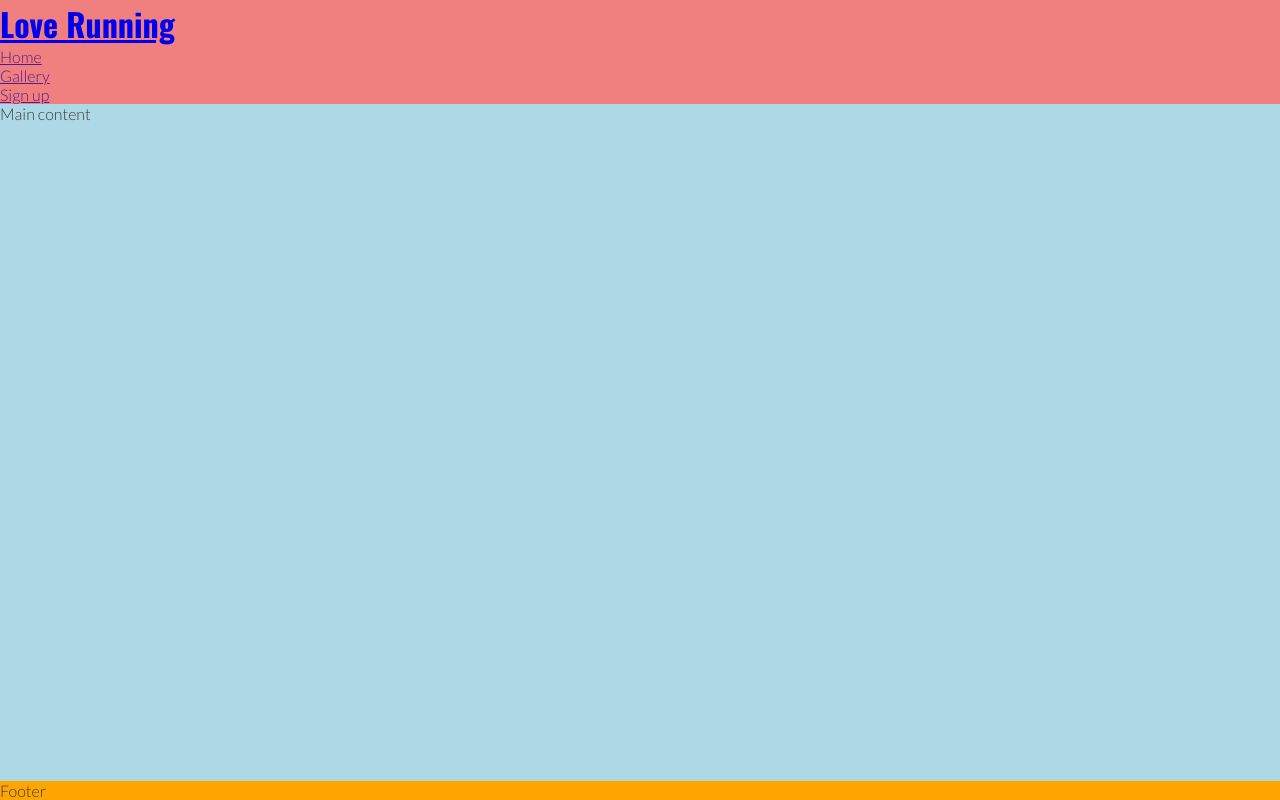
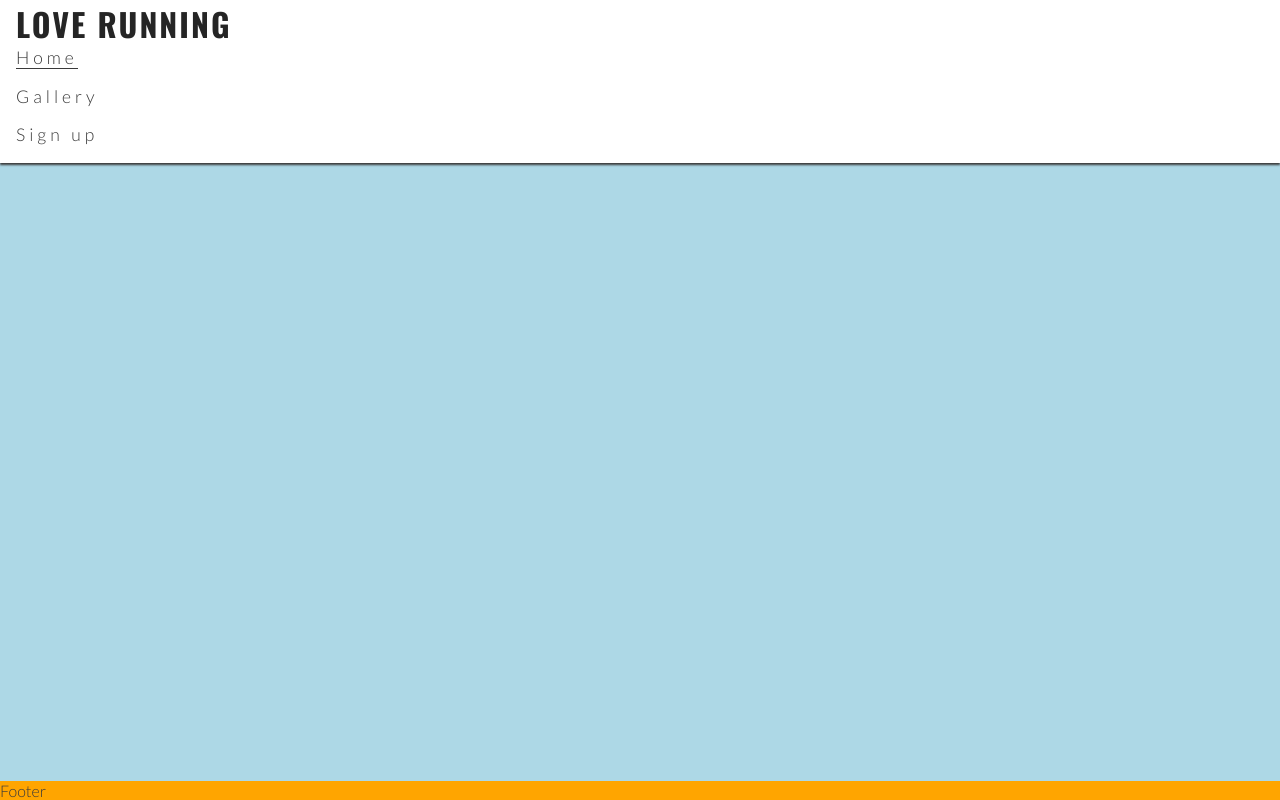
Before and after one commit to JPudsey-11/Love-Running, a plain HTML site: page index.html in a window 1280 px wide. Drawn offline with nearby package versions, Linux system fonts and the light colour scheme.

Commit message:
style logo, remove bullets, etc

```diff
--- a/assets/css/style.css
+++ b/assets/css/style.css
@@ -20,11 +20,39 @@ body {
 
 h1 {
     font-family: 'Oswald', sans-serif;
+    text-transform: uppercase;
+    letter-spacing: 2px;
+    color: #252525
+
 }
 
 /* Header */
 header {
-    background-color: lightcoral;
+    background-color: #ffffff;
+    padding: 0 1rem;
+    position: fixed;
+    z-index: 99;
+    width: 100%;
+    box-shadow: 0 2px 2px #3a3a3a;
+}
+
+header a {
+    text-decoration: none;
+    color: inherit;
+}
+
+#menu {
+    font-size: 110%;
+    letter-spacing: 4px;
+    list-style-type: none;
+}
+
+#menu > li {
+    margin-bottom: 1em;
+}
+
+.active {
+    border-bottom: 1px solid #3a3a3a;
 }
 
 /* Main content */
--- a/index.html
+++ b/index.html
@@ -25,9 +25,9 @@
         <a href="index.html">
             <h1 id="logo">Love Running</h1>
             <nav>
-                <ul>
+                <ul id="menu">
                     <li>
-                        <a href="">Home</a>
+                        <a href="" class="active">Home</a>
                     </li>
                     <li>
                         <a href="">Gallery</a>
```
